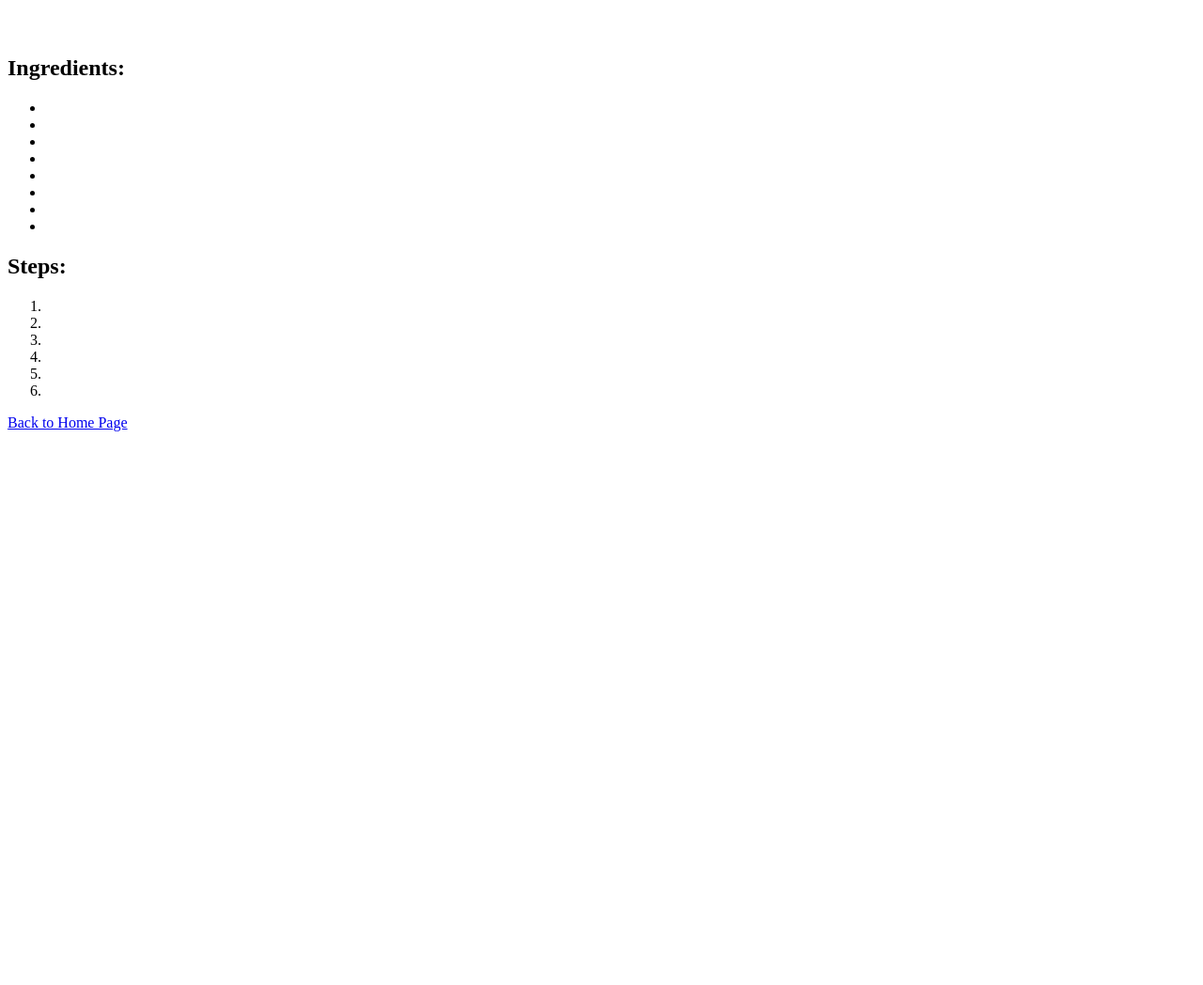
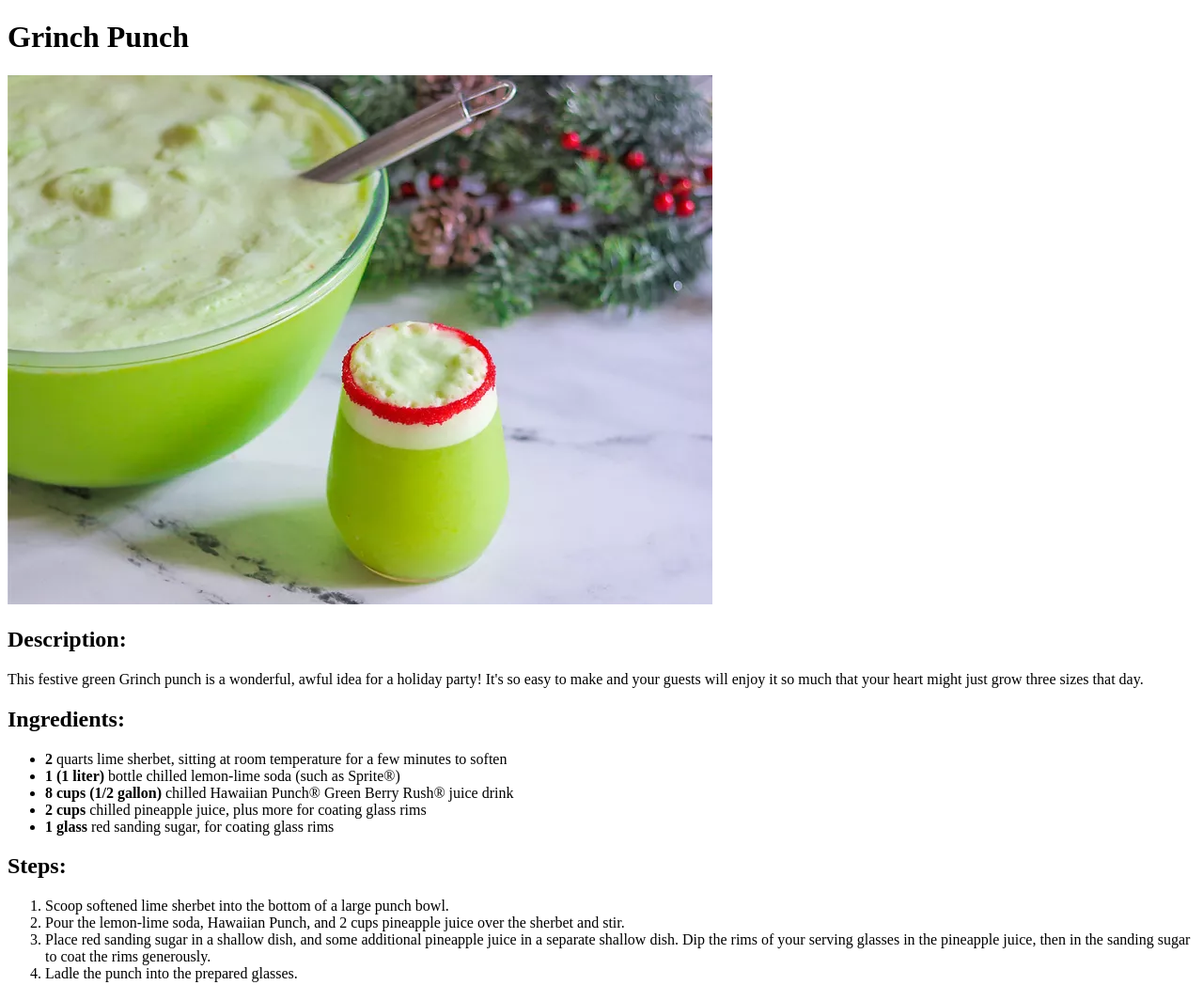
Before and after one commit to zuraswebpro/odin-recipes, a plain HTML site: page recipes/GrinchPunch.html in a window 1280 px wide. Shown: the top 1048 px of the page at 94% size. Before the commit the page ends 800 px from the top, so only its background shows below. Drawn offline with Linux system fonts and the light colour scheme.

Commit message:
Final commit Completed all recipe pages w/ images added all links to index.html

```diff
--- a/recipes/GrinchPunch.html
+++ b/recipes/GrinchPunch.html
@@ -4,32 +4,29 @@
 <head>
     <meta charset="UTF-8">
     <meta name="viewport" content="width=device-width, initial-scale=1.0">
-    <title></title>
+    <title>Grinch Punch</title>
 </head>
 
 <body>
-    <h1></h1>
-    <img src="" alt="">
-    <p class="description"></p>
+    <h1>Grinch Punch</h1>
+    <img src="../images/Grinch Punch.webp" alt="picture of Grinch Punch drink">
+    <h2>Description:</h2>
+    <p class="description">This festive green Grinch punch is a wonderful, awful idea for a holiday party! It's so easy to make and your guests will enjoy it so much that your heart might just grow three sizes that day.</p>
     <h2 class="ingredients">Ingredients:</h2>
     <ul class="ingredients-list">
-        <li><strong></strong></li>
-        <li><strong></strong></li>
-        <li><strong></strong></li>
-        <li><strong></strong></li>
-        <li><strong></strong></li>
-        <li><strong></strong></li>
-        <li><strong></strong></li>
-        <li><strong></strong></li>
+        <li><strong>2</strong> quarts lime sherbet, sitting at room temperature for a few minutes to soften
+        </li>
+        <li><strong>1 (1 liter)</strong> bottle chilled lemon-lime soda (such as Sprite®)</li>
+        <li><strong>8 cups (1/2 gallon)</strong> chilled Hawaiian Punch® Green Berry Rush® juice drink</li>
+        <li><strong>2 cups</strong> chilled pineapple juice, plus more for coating glass rims</li>
+        <li><strong>1 glass</strong> red sanding sugar, for coating glass rims</li>
     </ul>
     <h2 class="steps">Steps:</h2>
     <ol class="steps-list">
-        <li></li>
-        <li></li>
-        <li></li>
-        <li></li>
-        <li></li>
-        <li></li>
+        <li>Scoop softened lime sherbet into the bottom of a large punch bowl.</li>
+        <li>Pour the lemon-lime soda, Hawaiian Punch, and 2 cups pineapple juice over the sherbet and stir.</li>
+        <li>Place red sanding sugar in a shallow dish, and some additional pineapple juice in a separate shallow dish. Dip the rims of your serving glasses in the pineapple juice, then in the sanding sugar to coat the rims generously.</li>
+        <li>Ladle the punch into the prepared glasses.</li>
     </ol>
     <a href="../index.html">Back to Home Page</a>
 </body>
```
Also changed, not shown: index.html (+2 -2 lines), recipes/Beef and Guiness Stew.html (+1 -0 lines), recipes/DeviledEggs.html (+6 -5 lines), images/Grinch Punch.webp (added), 1 other file.
